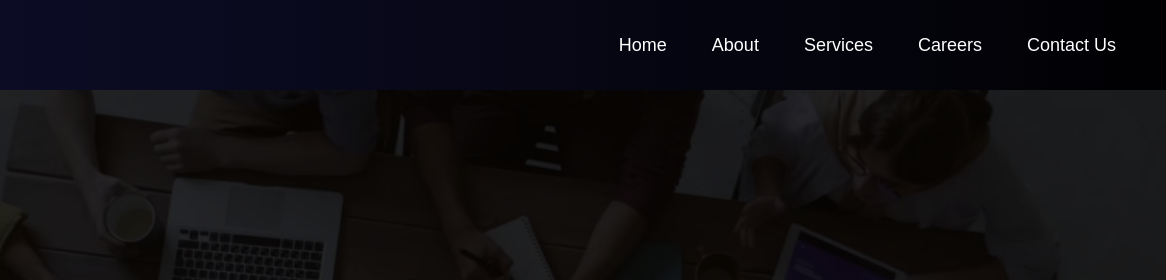
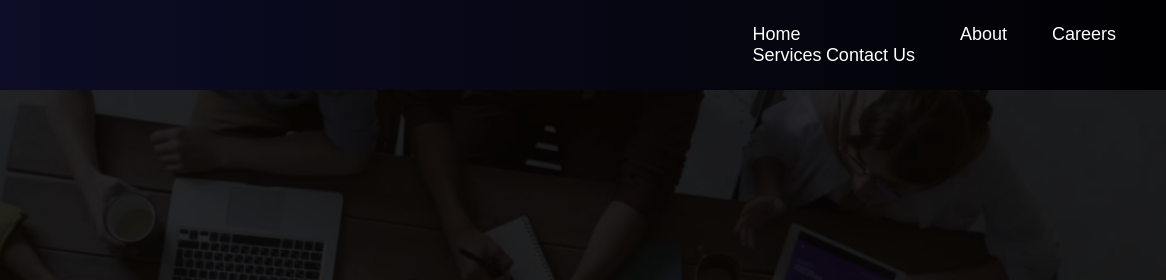
Before and after one commit to quatroxsolutions/Quatroxsolution, a website: page index.html in a window 1280 px wide. Shown: the top 280 px of the page, 114-1280 px from the left. Drawn offline with Linux system fonts and the light colour scheme.

Commit message:
Update index.html

```diff
--- a/index.html
+++ b/index.html
@@ -54,12 +54,20 @@
     <div class="nav-content">
         <img src="Logo.png" class="logo" alt="Logo">
         <div class="menu desktop-menu">
-            <a href="index.html">Home</a>
-            <a href="#About">About</a>
+
+    <div class="dropdown">
+        <a href="index.html">Home</a>
+
+        <div class="submenu">
             <a href="service.html">Services</a>
-            <a href="careers.html">Careers</a>
             <a href="contact.html">Contact Us</a>
         </div>
+    </div>
+
+    <a href="#About">About</a>
+    <a href="careers.html">Careers</a>
+
+</div>
         <div class="hamburger" onclick="toggleMenu()">&#9776;</div>
     </div>
     <div class="mobile-menu" id="mobileMenu">
```
